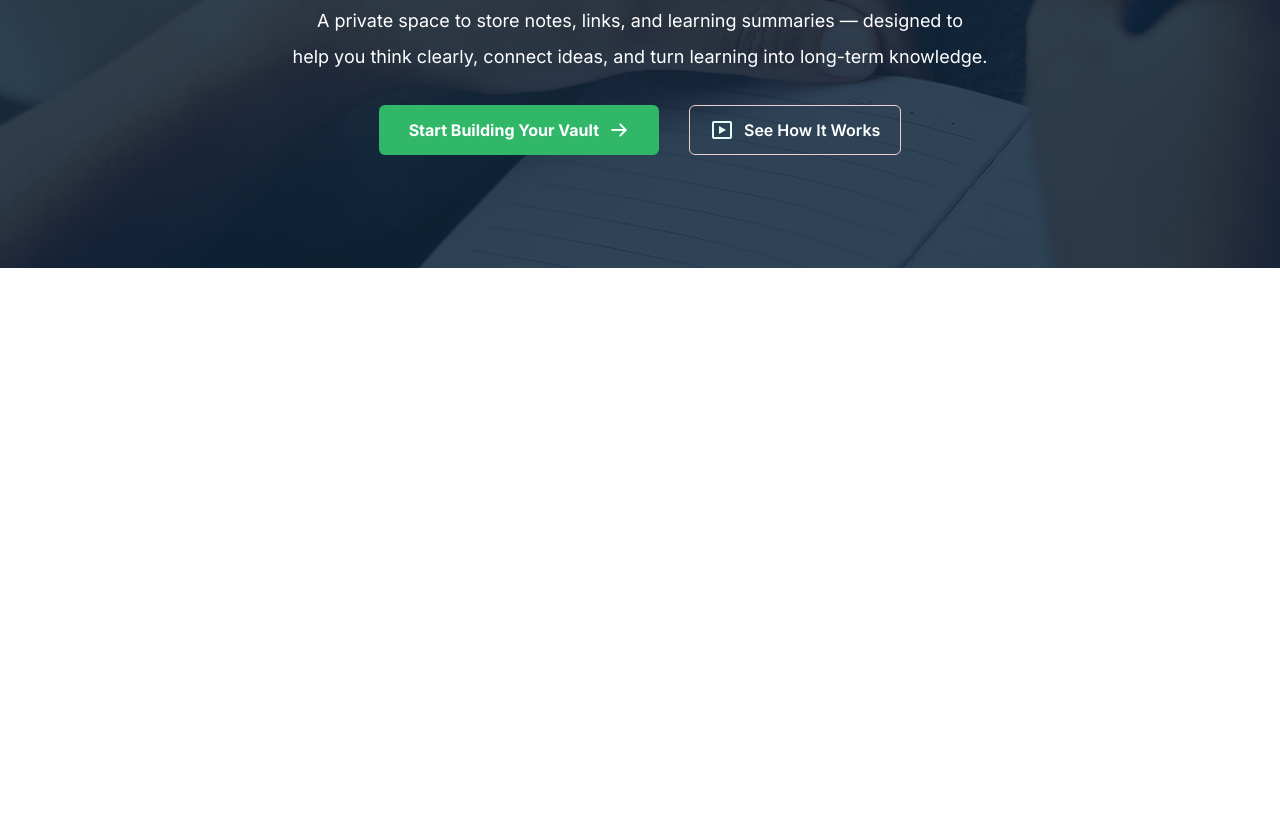
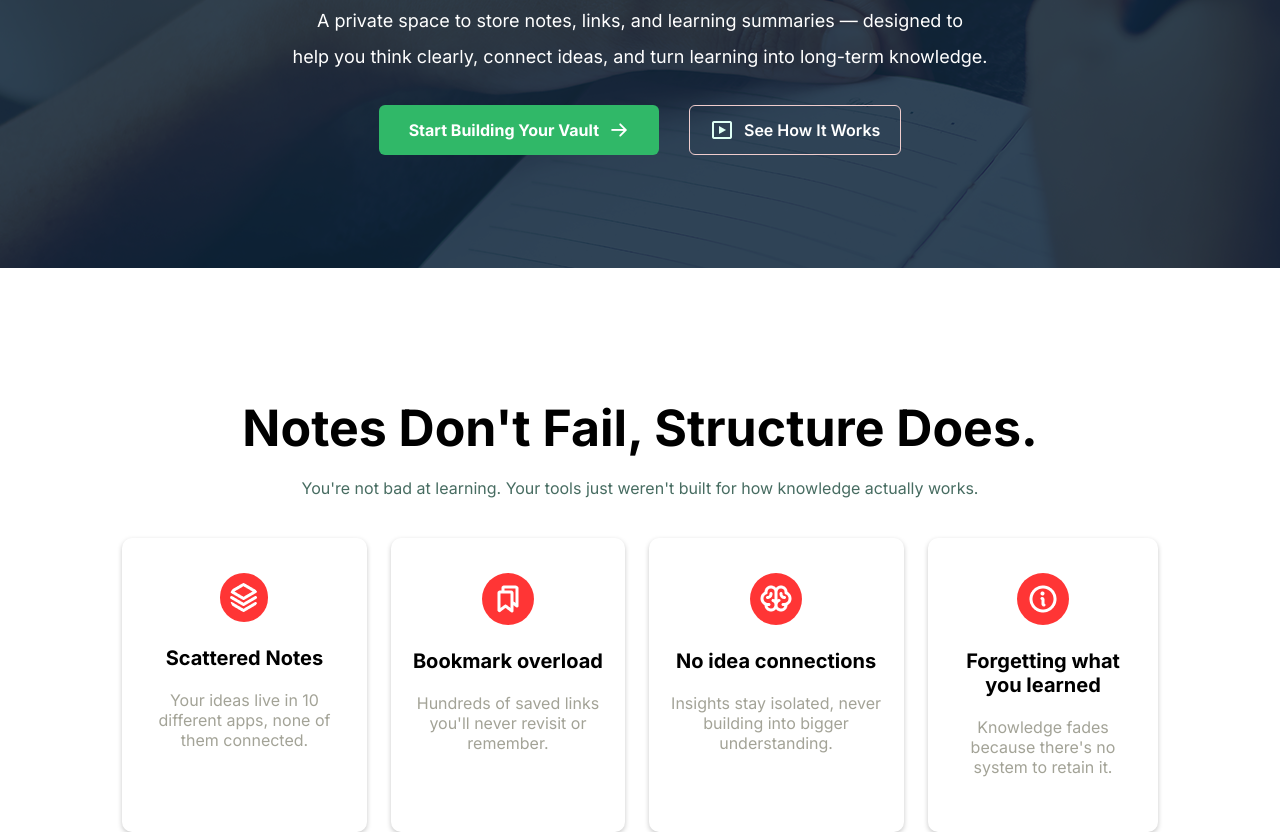
Before and after one commit to tanvirmahmud9225-ui/B13-A01-Knowledge-Vault, a plain HTML site: page index.html in a window 1280 px wide. Shown: the part 510-1342 px from the top of the page. Before the commit the page ends 800 px from the top, so only its background shows below. Drawn offline with Linux system fonts and the light colour scheme.

Commit message:
Complete Note-Section

```diff
--- a/index.html
+++ b/index.html
@@ -55,6 +55,45 @@
 
     </header>
 
+    <section id="problem">
+        <div class="problem-container">
+            <h1> Notes Don't Fail, Structure Does.</h1>
+            <p>You're not bad at learning. Your tools just weren't built for how knowledge actually works.</p>
+            <div class="problem-box">
+                <div class="problem-card">
+                    <div class="problem-img">
+                        <img src="assets/Vector.png" alt="">
+                    </div>
+                    <h3>Scattered Notes</h3>
+                    <p>Your ideas live in 10 different apps, none of them connected.</p>
+                </div>
+                <div class="problem-card">
+                    <div class="problem-img">
+                        <img src="assets/Bookmarks.png" alt="">
+                    </div>
+                    <h3>Bookmark overload</h3>
+                    <p>Hundreds of saved links you'll never revisit or remember.</p>
+                </div>
+                <div class="problem-card">
+                    <div class="problem-img">
+                        <img src="assets/Brain.png" alt="">
+                    </div>
+                    <h3>No idea connections</h3>
+                    <p>Insights stay isolated, never building into bigger understanding.</p>
+                </div>
+                <div class="problem-card">
+                    <div class="problem-img">
+                        <img src="assets/Info.png" alt="">
+                    </div>
+                    <h3>Forgetting what
+                        you learned</h3>
+                    <p>Knowledge fades because there's no system to retain it.</p>
+                </div>
+            </div>
+        </div>
+    </section>
+
+
 
 
 </body>
```
